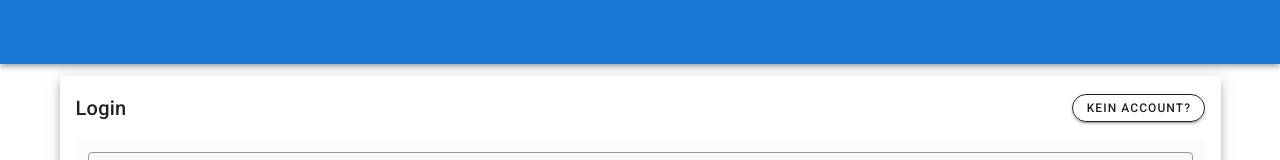
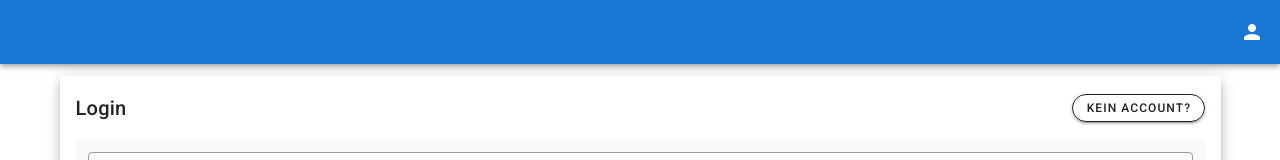
Before and after one commit to TsgabiXD/Archery, a Vue app in the folder Archery.Web/: page /#/ in a window 1280 px wide. Shown: the top 160 px of the page. Built offline with nearby package versions, Linux system fonts and the light colour scheme.

Commit message:
logout implementiert

```diff
--- a/Archery.Web/src/App.vue
+++ b/Archery.Web/src/App.vue
@@ -1,24 +1,44 @@
 <template>
   <v-app>
-    <v-app-bar
-      app
-      color="primary"
-      dark
-    >
+    <v-app-bar app color="primary" dark>
+      <v-spacer></v-spacer>
+      <v-menu offset-y :disabled="!token">
+        <template v-slot:activator="{ on, attrs }">
+          <v-btn icon v-bind="attrs" v-on="on">
+            <v-icon>mdi-account</v-icon>
+          </v-btn>
+        </template>
+        <v-list>
+          <v-list-item>
+            <v-list-item-title v-if="token" @click="clearToken"> Logout </v-list-item-title>
+          </v-list-item>
+        </v-list>
+      </v-menu>
     </v-app-bar>
     <v-main>
-      <router-view/>
+      <router-view :bearerToken="token" @login="setToken" />
     </v-main>
   </v-app>
 </template>
 
 <script lang="ts">
-import Vue from 'vue';
+import Vue from "vue";
 
 export default Vue.extend({
-  name: 'App',
+  name: "App",
   data: () => {
-    return {};
+    return {
+      token: "",
+      isAdmin: false,
+    };
+  },
+  methods: {
+    setToken(token: string) {
+      this.token = token;
+    },
+    clearToken() {
+      this.token = "";
+    },
   },
 });
 </script>
--- a/Archery.Web/src/views/HomeView.vue
+++ b/Archery.Web/src/views/HomeView.vue
@@ -23,16 +23,25 @@ export default Vue.extend({
     UserHome,
     StartEventForm,
   },
+  props: {
+    bearerToken: { type: String, required: true },
+  },
   data: () => {
     return {
       token: "",
       isAdmin: false,
     };
   },
-  methods:{
-    setToken(token: string){
+  methods: {
+    setToken(token: string) {
       this.token = token;
-    }
-  }
+      this.$emit("login", token);
+    },
+  },
+  watch: {
+    bearerToken(newVal: string) {
+      this.token = newVal;
+    },
+  },
 });
 </script>
```
